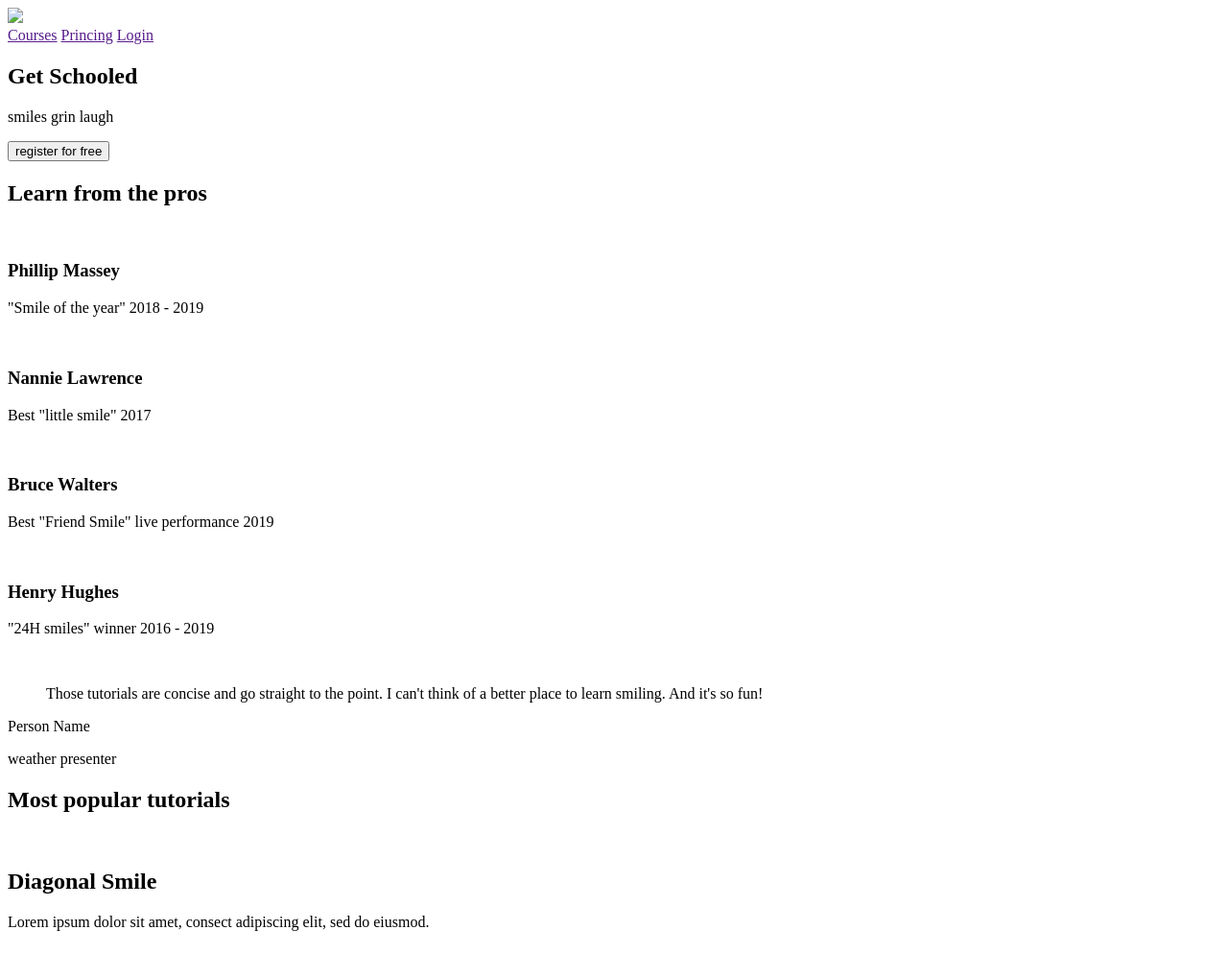
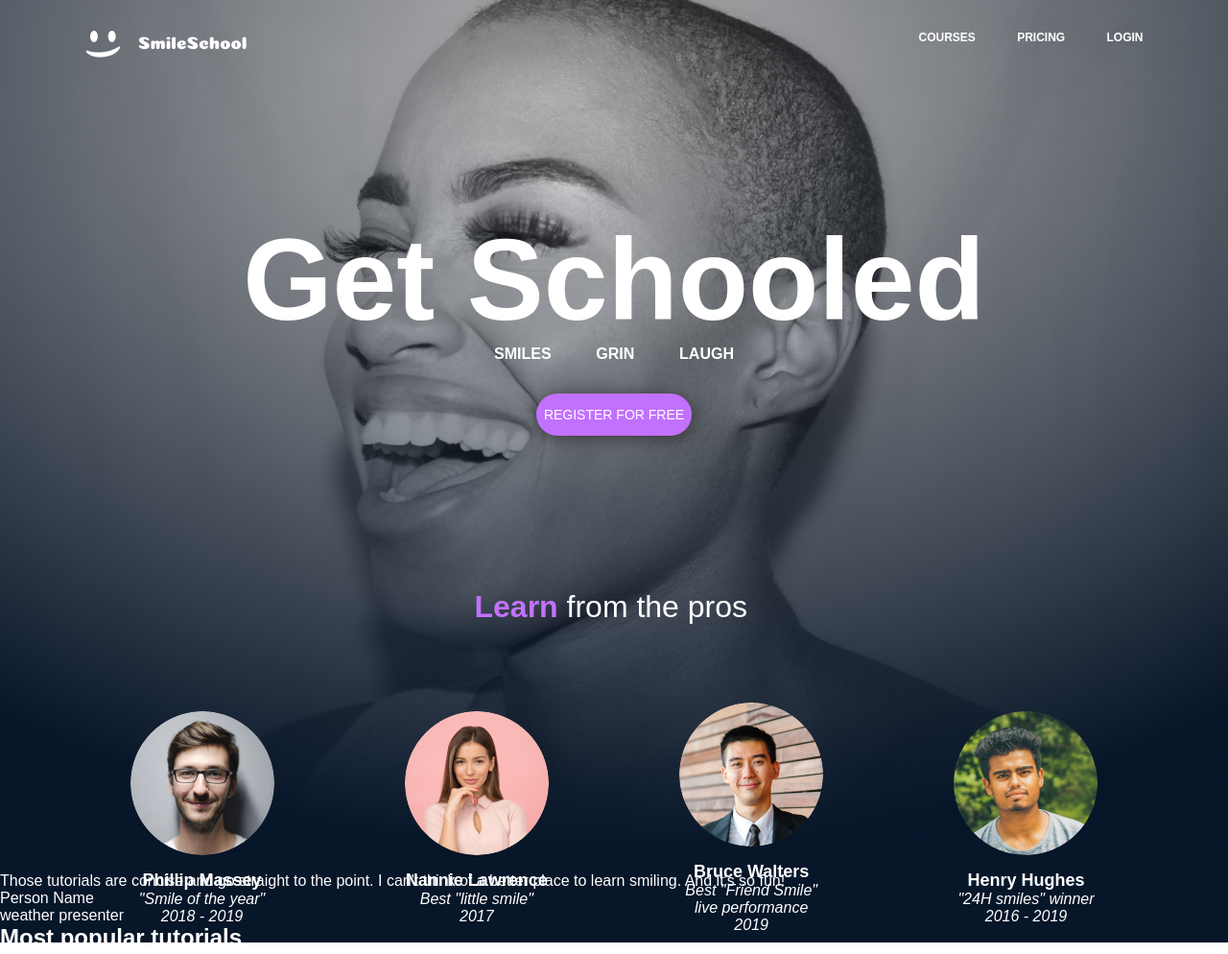
Before and after one commit to EduardoFrs/holbertonschool-web-development, a plain HTML site: page css_advanced/index.html in a window 1280 px wide. Shown: the top 994 px of the page at 96% size. Drawn offline with Linux system fonts and the light colour scheme; a web font is replaced by a local one.

Commit message:
feat: add Header and Banner

```diff
--- a/css_advanced/index.html
+++ b/css_advanced/index.html
@@ -4,46 +4,52 @@
         <meta charset="utf-8">
         <meta name="viewport" content="width=device-width, initial-scale=1, viewport-fit=cover">
         <title>Homepage - Smile School</title>
-        <link rel='stylesheet' href='styles.css'
+        <link rel='stylesheet' href="styles.css">
     </head>
     <body>
         <!-- Header -->
         <header>
-            <img src="Logo.png">
-            <div class="header-nav">
-                <a href="">Courses</a>
-                <a href="">Princing</a>
-                <a href="">Login</a>
+            <div class="navbar">
+                <img src="images/Logo.png">
+                <div class="header-nav">
+                    <a href="">COURSES</a>
+                    <a href="">PRICING</a>
+                    <a href="">LOGIN</a>
+                </div>
             </div>
         </header>
         <!-- Main -->
         <main>
-            <section class="banner">
-                <div>
+            <section>
+                <div class="banner">
                     <h1>Get Schooled</h1>
-                    <p>smiles grin laugh</p>
-                    <button>register for free</button>
+                    <div class="banner-desc">
+                        <p>SMILES</p>
+                        <p>GRIN</p>
+                        <p>LAUGH</p>
+                    </div>
+                    <button>REGISTER FOR FREE</button>
                 </div>
-                <div>
-                    <h2>Learn from the pros</h2>
-                    <div>
-                        <div>
-                            <img>
+                <div class="pro-container">
+                    <h2><span class="highlight">Learn</span> from the pros</h2>
+                    <div class="pro">
+                        <div class="pro-card">
+                            <img src="images/phillip.png">
                             <h3>Phillip Massey</h3>
                             <p>"Smile of the year" 2018 - 2019</p>
                         </div>
-                        <div>
-                            <img>
+                        <div class="pro-card">
+                            <img src="images/nannie.png">
                             <h3>Nannie Lawrence</h3>
                             <p>Best "little smile" 2017</p>
                         </div>
-                        <div>
-                            <img>
+                        <div class="pro-card">
+                            <img src="images/bruce.png">
                             <h3>Bruce Walters</h3>
                             <p>Best "Friend Smile" live performance 2019</p>
                         </div>
-                        <div>
-                            <img>
+                        <div class="pro-card">
+                            <img src="images/henry.png">
                             <h3>Henry Hughes</h3>
                             <p>"24H smiles" winner 2016 - 2019</p>
                         </div>
--- a/css_advanced/styles.css
+++ b/css_advanced/styles.css
@@ -0,0 +1,141 @@
+* {
+    font-family: 'Source Sans Pro', sans-serif;
+    margin: 0;
+    padding: 0;
+    box-sizing: border-box;
+}
+
+@font-face {
+    font-family: 'Source Sans Pro';
+    src: url('fonts/source-sans-pro/SourceSansPro-Regular.otf');
+    font-weight: bold;
+    font-style: normal;
+}
+
+a {
+    color: #FFFFFF;
+    text-decoration: none;
+    cursor: pointer;
+}
+
+body {
+    background-image: url('images/background.png');
+    background-repeat: no-repeat;
+    background-size: contain;
+    margin: auto;
+    color: #FFFFFF;
+}
+
+header {
+    display: flex;
+    flex-direction: column;
+    align-items: center;
+}
+
+.navbar {
+    display: flex;
+    flex-direction: row;
+    justify-content: space-between;
+    margin-top: 2rem;
+    width: 1103px;
+}
+
+.header-nav {
+    display: flex;
+    justify-content: space-between;
+    width: 234px;
+    height: 15px;
+    font-size: 12px;
+    font-weight: bold;
+}
+
+.banner {
+    display: flex;
+    flex-direction: column;
+    align-items: center;
+    margin-top: 10rem;
+}
+
+.banner h1 {
+    display: flex;
+    font-size: 120px;
+    font-weight: bold;
+}
+
+.banner-desc {
+    position: relative;
+    display: flex;
+    flex-direction: row;
+    justify-content: space-between;
+    width: 250px;
+    font-size: 16px;
+    font-weight: bold;
+}
+
+.banner button {
+    display: flex;
+    align-items: center;
+    justify-content: center;
+    width: 162px;
+    height: 44px;
+    color: #FFFFFF;
+    background-color: #C271FF;
+    border: none;
+    border-radius: 25px;
+    box-shadow: 0 2px 20px #00000080;
+    margin-top: 2rem;
+    cursor: pointer;
+    font-size: 14px;
+}
+
+.pro-container {
+    display: flex;
+    align-items: center;
+    flex-direction: column;
+    margin-top: 10rem;
+}
+
+.pro-container h2 {
+    font-size: 32px;
+    font-weight: 100;
+    width: 291px;
+    height: 40px;
+}
+
+.highlight {
+    font-weight: bold;
+    color:#C271FF
+}
+
+.pro {
+    display: flex;
+    justify-content: space-between;
+    align-items: center;
+    width: 1009px;
+    height: 237px;
+}
+
+.pro-card {
+    display: flex;
+    flex-direction: column;
+    align-items: center;
+    justify-content: center;
+    text-align: center;
+    height: 237px;
+    width: 150px;
+    margin-top: 10rem;
+}
+
+.pro-card img {
+    border-radius: 50%;
+    margin-bottom: 1rem;
+}
+
+.pro-card h3 {
+    font-size: 18px;
+}
+
+.pro-card p {
+    font-size: 16px;
+    font-style: italic;
+}
```
Also changed, not shown: css_advanced/images/Logo.png (renamed from html_advanced/Logo.png), css_advanced/images/background.png (added), css_advanced/images/bruce.png (added), css_advanced/images/henry.png (added), css_advanced/images/nannie.png (added), css_advanced/images/phillip.png (added), 7 other files.
